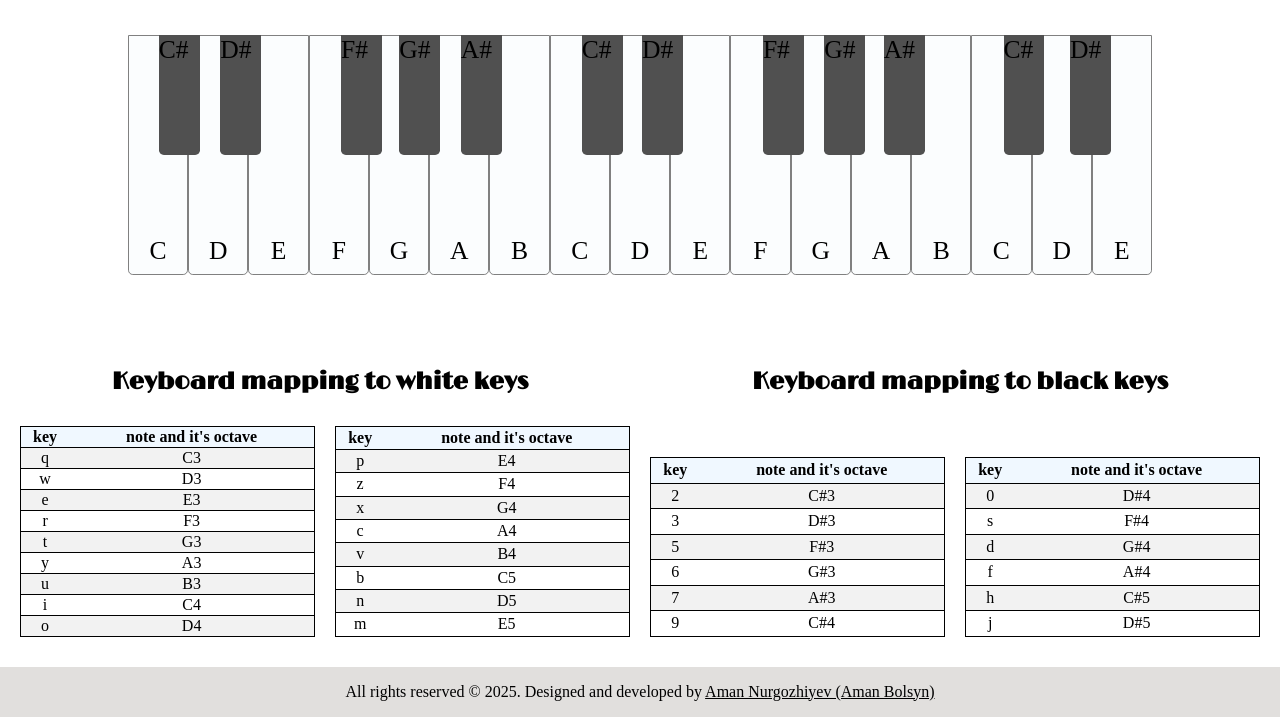
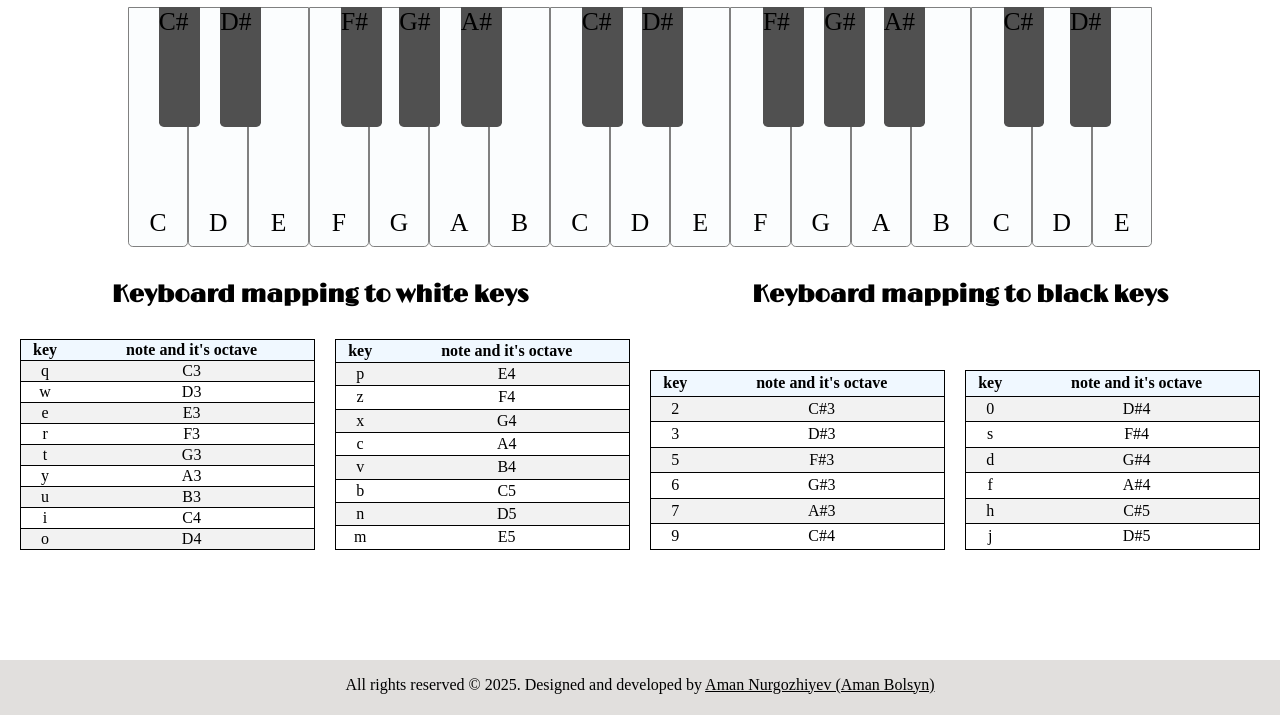
Before and after one commit to amanbolsyn/piano-player, a plain HTML site: page main.html in a window 1280 px wide. Shown: the part 85-802 px from the top of the page. Drawn offline with nearby package versions, Linux system fonts and the light colour scheme; a web font is replaced by a local one.

Commit message:
fix: changed main layout hight for tables section

```diff
--- a/css/styles.css
+++ b/css/styles.css
@@ -29,6 +29,7 @@ body {
 .logo {
   grid-area: logo;
 }
+
 .modes {
   grid-area: modes;
   margin:auto;
@@ -69,10 +70,9 @@ body {
   grid-template-areas:
     "piano-container"
     "tables";
-  grid-template-rows: 1fr 1fr;
+  grid-template-rows: 1fr;
   grid-template-columns: 1fr;
   column-gap: 2em;
-  row-gap: 2em;
   width: inherit;
 }
 
@@ -83,7 +83,7 @@ body {
   width: inherit;
   max-width: 1440px;
   margin: auto;
-  margin-bottom: 20px;
+  margin-bottom:100px;
 }
 
 .white-keys-table {
@@ -155,7 +155,6 @@ tr:nth-child(even) {
   display: grid;
   grid-template-areas: "piano";
   width: inherit;
-  /* height: inherit; */
   place-items: center;
 }
 
```
